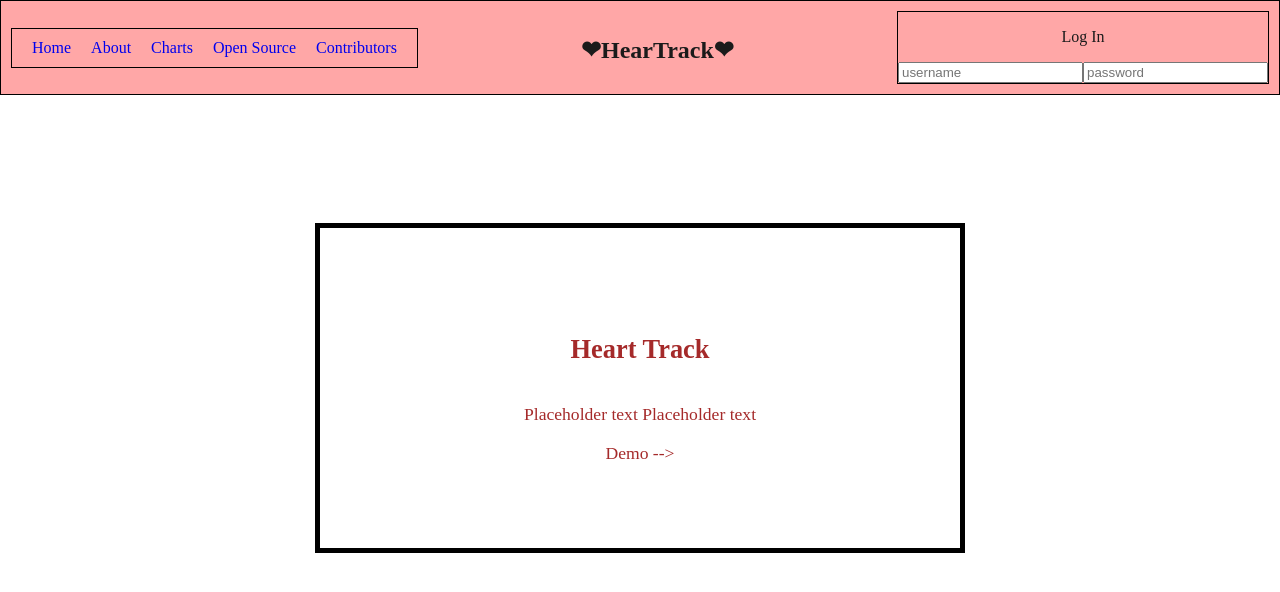
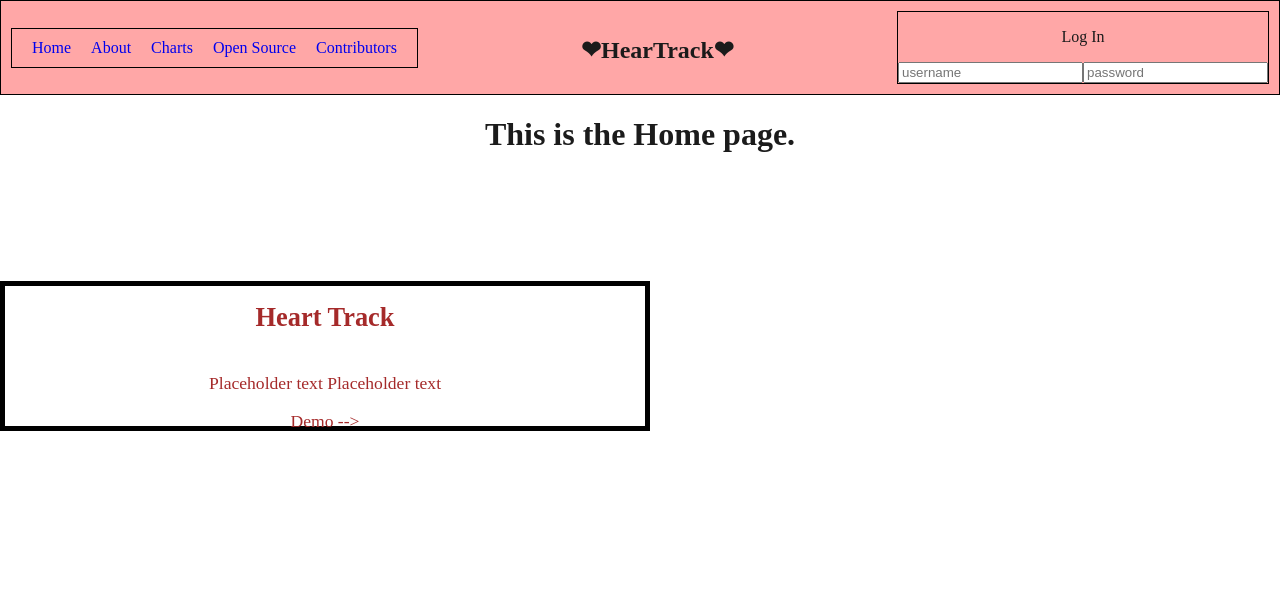
Before and after one commit to JS-goose/heart-track, a React (Create React App) app: page / in a window 1280 px wide. Shown: the top 592 px of the page. Built offline with nearby package versions, Linux system fonts and the light colour scheme.

Commit message:
adjusted routes and content to display correctly on nav links

```diff
--- a/src/App.js
+++ b/src/App.js
@@ -3,8 +3,7 @@ import { BrowserRouter as Router, Route, Link } from "react-router-dom";
 import './App.css';
 import Nav from '../src/components/layout/navigation/Nav';
 import About from '../src/components/layout/pages/About'
-import CenterModal from '../src/components/layout/CenterModal/CenterModal'
-
+import Home from './components/layout/pages/Home'
 class App extends Component {
   state = {
     HR: 0,
@@ -17,9 +16,9 @@ class App extends Component {
     return (
       <Router>
       <div className="App">
-        <Route exact path="/about" component={About} />
         <Nav />
-        <CenterModal />
+        <Route exact path='/' component={Home} />
+        <Route path="/about" component={About} />
       </div>
       </Router>
     );
--- a/src/components/layout/pages/Home.js
+++ b/src/components/layout/pages/Home.js
@@ -1,9 +1,11 @@
 import React from 'react';
+import CenterModal from '../CenterModal/CenterModal'
 
 const Home = () => {
     return(
         <div>
             <h1>This is the Home page.</h1>
+            <CenterModal />
         </div>
     )
 }
```
